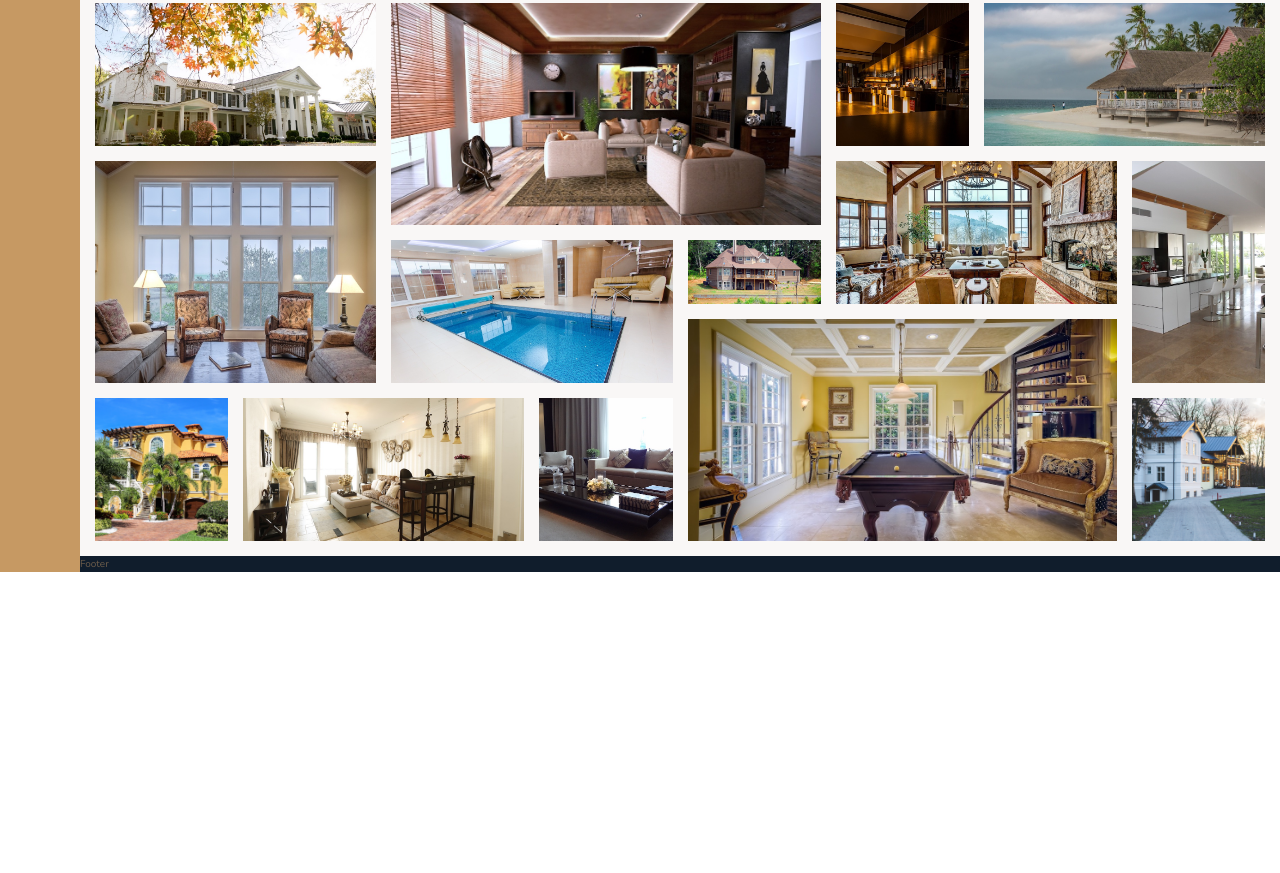
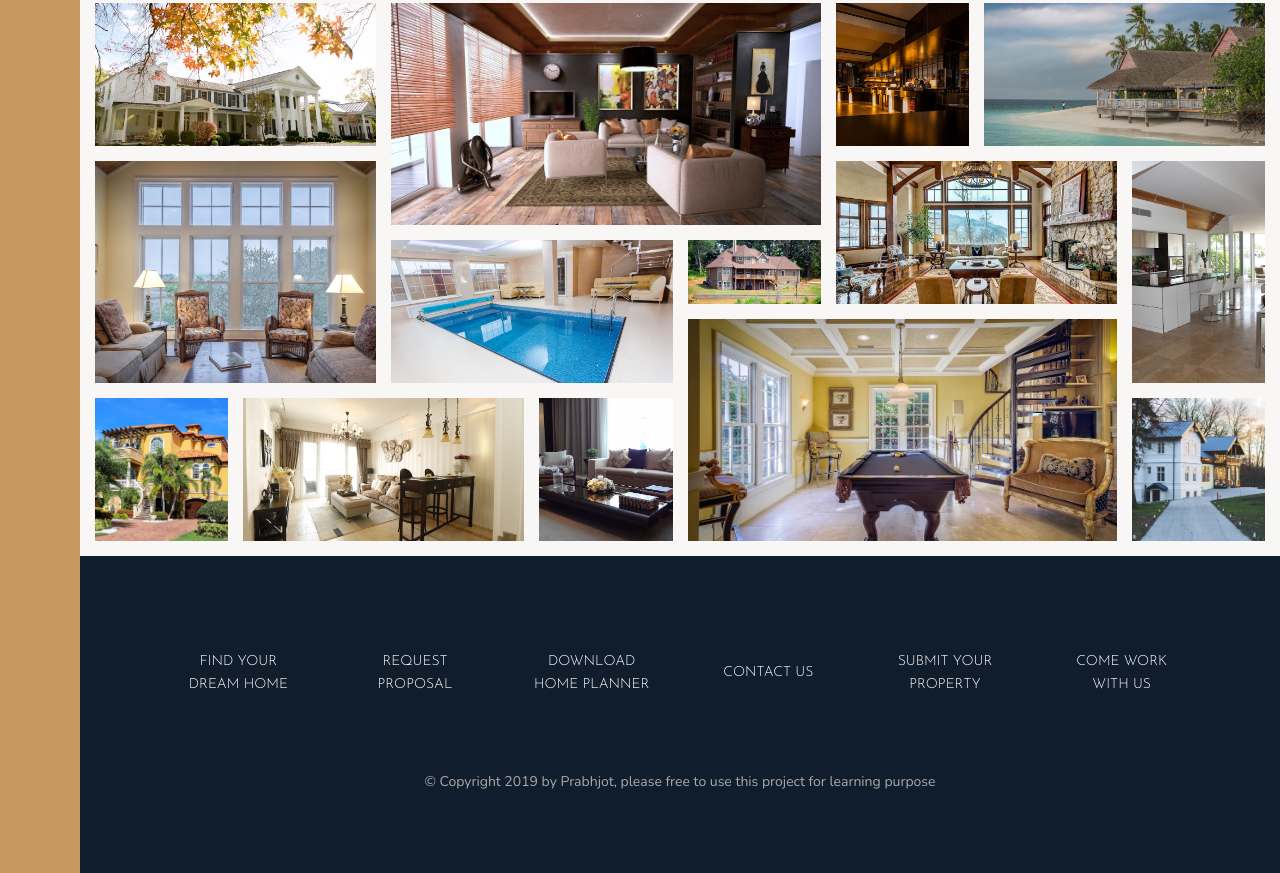
Before and after one commit to prabh-js/nexter-project, a website: page index.html in a window 1280 px wide. Shown: the part 3084-3957 px from the top of the page. Before the commit the page ends 3656 px from the top, so only its background shows below. Drawn offline with nearby package versions, Linux system fonts and the light colour scheme.

Commit message:
footer section

```diff
--- a/index.html
+++ b/index.html
@@ -335,7 +335,17 @@
             </figure>
         </section>
         <footer class="footer">
-            Footer
+           <ul class="nav">
+               <li class="nav__item"><a href="" class="nav__link">Find your dream home</a></li>
+               <li class="nav__item"><a href="" class="nav__link">Request proposal</a></li>
+               <li class="nav__item"><a href="" class="nav__link">Download home planner</a></li>
+               <li class="nav__item"><a href="" class="nav__link">Contact us</a></li>
+               <li class="nav__item"><a href="" class="nav__link">Submit your property</a></li>
+               <li class="nav__item"><a href="" class="nav__link">Come work with us</a></li>
+           </ul>
+           <p class="copyright">
+               &copy; Copyright 2019 by Prabhjot, please free to use this project for learning purpose
+           </p>
         </footer>
     </body>
 </html>
--- a/sass/_footer.scss
+++ b/sass/_footer.scss
@@ -1,4 +1,37 @@
 .footer {
     background-color: $color-secondary;
     grid-column: full-start / full-end;
+    padding: 8rem;
 }
+.nav {
+    list-style: none;
+    display: grid;
+    grid-template-columns: repeat(auto-fit, minmax(15rem, 1fr));
+    grid-gap: 2rem;
+    align-items: center;
+
+    &__link:link,
+    &__link:visited {
+        font-size: 1.4rem;
+        color: #fff;
+        text-decoration: none;
+        font-family: $font-display;
+        text-transform: uppercase;
+        text-align: center;
+        padding: 1.5rem;
+        display: block;
+        transition: all .3s
+
+    }
+    &__link:hover,
+    &__link:active {
+        background-color: rgba(#fff, .05);
+        transform: translateY(-3px);
+    }
+}
+.copyright {
+    font-size: 1.4rem;
+    color: $color-grey-light-2;
+    margin-top: 6rem;
+    text-align: center;
+}
```
Also changed, not shown: css/style.css.
